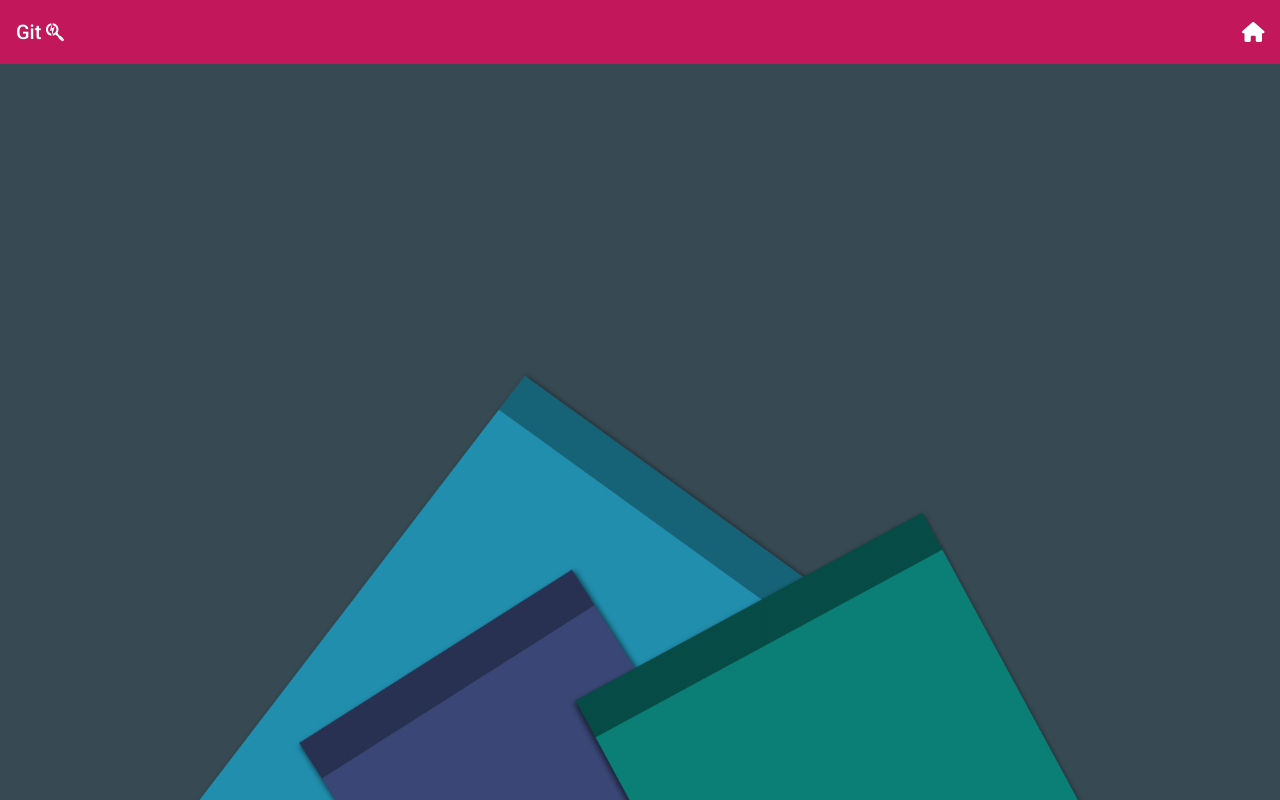
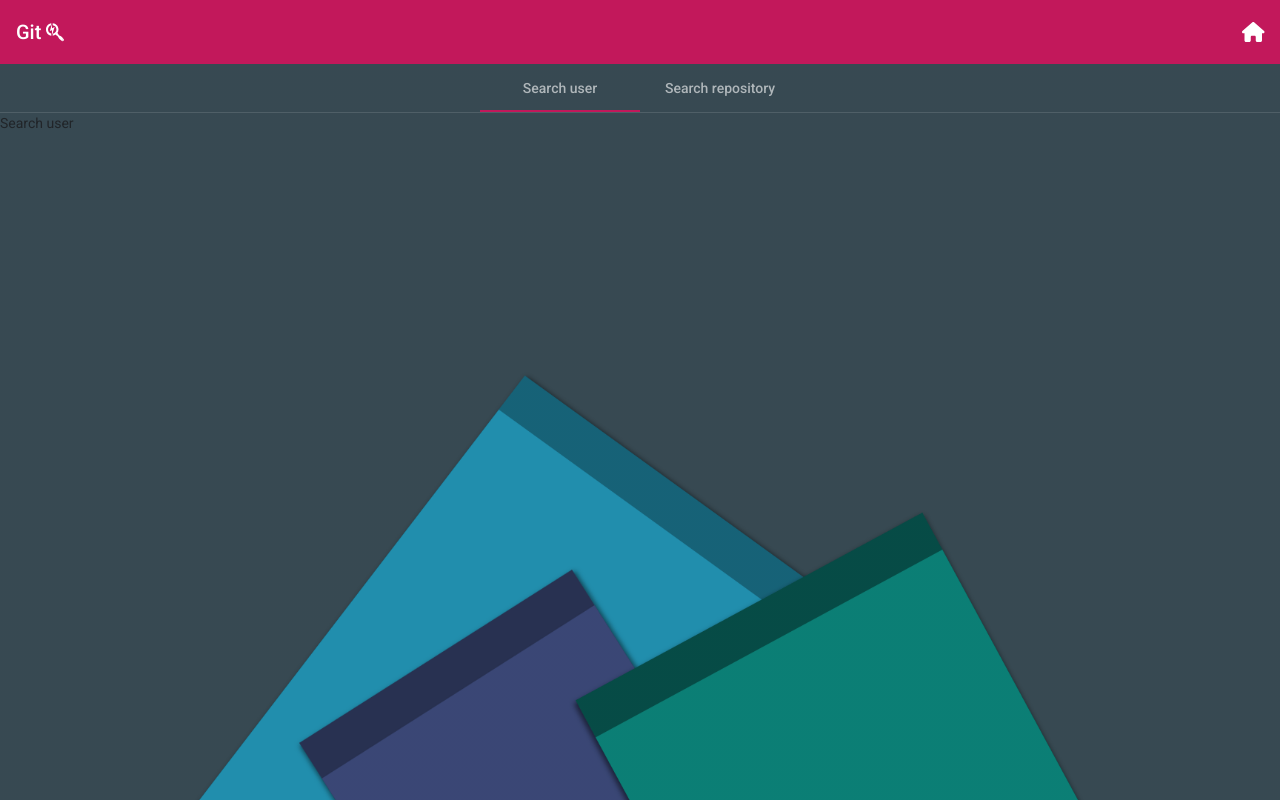
Before and after one commit to Edu58/Angular-Github-Search, an Angular app: page / in a window 1280 px wide. Built offline with nearby package versions, Linux system fonts and the light colour scheme; no server answers.

Commit message:
adds tabs to search cmp

```diff
--- /dev/null
+++ b/src/app/Components/search/search.component.html
@@ -0,0 +1,4 @@
+<mat-tab-group mat-align-tabs="center" animationDuration="1000ms">
+  <mat-tab label="Search user">Search user</mat-tab>
+  <mat-tab label="Search repository">Search repository</mat-tab>
+</mat-tab-group>
--- /dev/null
+++ b/src/app/Components/search/search.component.ts
@@ -0,0 +1,15 @@
+import { Component, OnInit } from '@angular/core';
+
+@Component({
+  selector: 'app-search',
+  templateUrl: './search.component.html',
+  styleUrls: ['./search.component.css']
+})
+export class SearchComponent implements OnInit {
+
+  constructor() { }
+
+  ngOnInit(): void {
+  }
+
+}
--- a/src/app/app.component.html
+++ b/src/app/app.component.html
@@ -10,5 +10,6 @@
   </span>
 </mat-toolbar>
 
-<p></p>
+<app-search></app-search>
+
 <router-outlet></router-outlet>
```
Also changed, not shown: src/app/app.module.ts (+7 -3 lines), src/app/Components/search/search.component.css (added).
